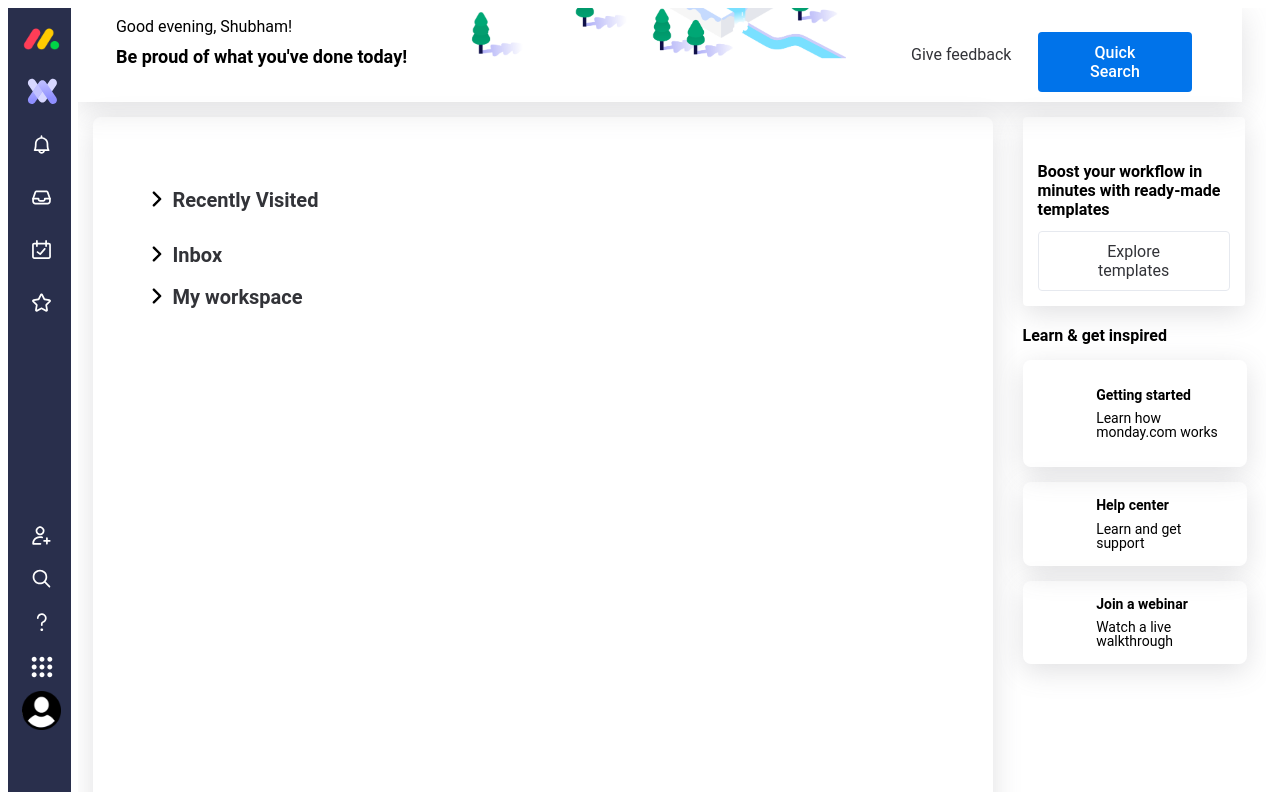
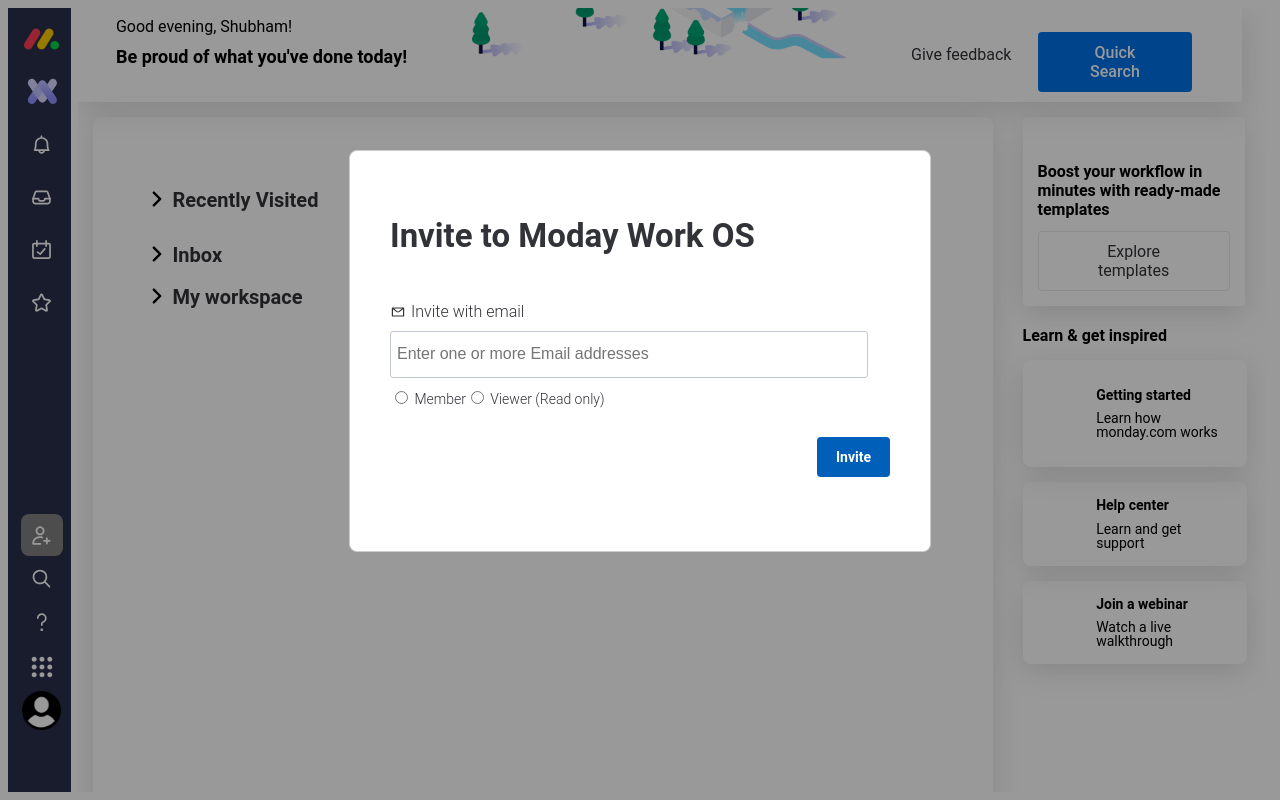
Before and after one commit to lokeshchoudharyprogrammer/Solution.com, a plain HTML site: page dashboard.html in a window 1280 px wide. Both pictures are taken after a click on the element 41 px from the left and 535 px from the top of the page. Drawn offline with nearby package versions, Linux system fonts and the light colour scheme.

Commit message:
completed_day_4_work_fw22_0405

```diff
--- a/dashboard.html
+++ b/dashboard.html
@@ -160,7 +160,7 @@
             width: 90%;
             border-radius: 8px;
             height: 110%;
-            -webkit-box-shadow:  rgba(100, 100, 111, 0.2) 0px 7px 29px 0px;
+            -webkit-box-shadow: rgba(100, 100, 111, 0.2) 0px 7px 29px 0px;
             box-shadow: rgba(100, 100, 111, 0.2) 0px 7px 29px 0px;
         }
 
@@ -258,9 +258,10 @@
 
 
         }
-        .answer.shown>div>button{
+
+        .answer.shown>div>button {
             padding: 20px;
-            background-color:#f65f7c;
+            background-color: #f65f7c;
             color: white;
             border-radius: 8px;
             border: none;
@@ -291,11 +292,13 @@
             font-family: Roboto, Rubik, Noto Kufi Arabic, Noto Sans JP, sans-serif;
             margin-top: 5px;
         }
-        .answer.shown>div:nth-child(2)>div:nth-child(2)>a{
+
+        .answer.shown>div:nth-child(2)>div:nth-child(2)>a {
             text-decoration: none;
             font-weight: 500;
-            color:#1f76c2
+            color: #1f76c2
         }
+
         .answer.shown>div:nth-child(2)>div:nth-child(1)>h4 {
             margin: 0px;
             padding: 0px;
@@ -306,6 +309,7 @@
             margin-top: 5px;
             padding-left: 10px;
         }
+
         /* Properties fro left panel elements ends here */
 
         #right_panel {
@@ -414,6 +418,113 @@
             outline: none;
             padding: 6px;
         }
+
+        #inviteMem {
+            position: fixed;
+            z-index: 1;
+            left: 0%;
+            top: 0%;
+            display: none;
+            width: 100%;
+            height: 100%;
+            outline: none;
+            padding: 0px;
+            box-shadow: rgb(0 0 0) 0px 6px 20px 0px;
+            overflow: auto;
+            background-color: rgba(0, 0, 0, 0.4);
+            font-family: Roboto, Rubik, Noto Kufi Arabic, Noto Sans JP, sans-serif;
+        }
+
+        #inviteMem>div {
+            display: flex;
+            flex-direction: column;
+            width: 500px;
+            height: 320px;
+            margin: auto;
+            background-color: #fff;
+            margin-top: 150px;
+            border: 1px solid rgb(204, 204, 204);
+            border-radius: 8px;
+            padding: 40px;
+
+        }
+
+        #inviteMem>div>div {
+            margin: 10px 0px;
+        }
+
+        /*next one is Invite Members  */
+        #inviteMem>div>div:nth-child(1) {
+            font-size: 22px;
+            font-weight: 300;
+            color: #323338;
+            margin: 0;
+            padding: 0;
+            border: 0;
+            line-height: 1.1;
+            box-sizing: border-box;
+            vertical-align: baseline;
+        }
+
+        #inviteMem>div>div:nth-child(2)>div:nth-child(1) {
+            font-size: 16px;
+            color: #323338;
+            display: flex;
+            align-items: center;
+        }
+
+        #inviteMem>div>div:nth-child(2)>div:nth-child(1)>svg {
+            margin-right: 5px;
+        }
+
+        #inviteMem>div>div:nth-child(2)>div:nth-child(2)>input {
+            width: 94%;
+            height: 40px;
+            height: 40px;
+            font-size: 14px;
+            font-weight: 300;
+            color: #323338;
+            border: 1px solid;
+            border-radius: 3px;
+            border-color: #c3c6d4;
+            padding: 2px 0px 3px 6px;
+        }
+
+        #inviteMem>div>div:nth-child(2)>div:nth-child(2)>input::placeholder {
+            font-size: 16px;
+            font-weight: 100;
+        }
+
+        #inviteMem>div>div:nth-child(2)>div {
+            margin: 10px 0px;
+            font-size: 14px;
+            font-weight: 300;
+            color: #323338;
+        }
+
+        #inviteMem>div>div:nth-child(2)>div:nth-child(3) {
+            display: flex;
+            margin: 10px 0px;
+        }
+
+        #inviteMem>div>div:nth-child(3) {
+            height: 100px;
+            display: flex;
+            flex-direction: row-reverse;
+            justify-content: right;
+        }
+
+        #inviteMem>div>div:nth-child(3)>div>button {
+            border: none;
+            background-color: #0060B9;
+            color: white;
+            padding: 8px 19px;
+            height: 40px;
+            font-size: 14px;
+            font-weight: 700;
+            font-family: Roboto, Rubik, Noto Kufi Arabic, Noto Sans JP, sans-serif;
+            border-radius: 4px;
+        }
     </style>
 </head>
 
@@ -499,7 +610,7 @@
             <div></div>
             <div>
                 <div>
-                    <div class="ab">
+                    <div class="ab" id="inviteBtn">
                         <svg viewBox="0 0 20 20" fill="currentColor" width="23" height="23" aria-hidden="true"
                             class="icon_component surface-item-icon icon_component--no-focus-style">
                             <path
@@ -519,6 +630,43 @@
                                 d="M8.65191 2.37299C6.9706 2.37299 5.35814 3.04089 4.16927 4.22976C2.9804 5.41863 2.3125 7.03108 2.3125 8.7124C2.3125 10.3937 2.9804 12.0062 4.16927 13.195C5.35814 14.3839 6.9706 15.0518 8.65191 15.0518C10.0813 15.0518 11.4609 14.5691 12.5728 13.6939L16.4086 17.5303C16.7014 17.8232 17.1763 17.8232 17.4692 17.5303C17.7621 17.2375 17.7622 16.7626 17.4693 16.4697L13.6334 12.6333C14.5086 11.5214 14.9913 10.1418 14.9913 8.7124C14.9913 7.03108 14.3234 5.41863 13.1346 4.22976C11.9457 3.04089 10.3332 2.37299 8.65191 2.37299ZM12.091 12.1172C12.9878 11.2113 13.4913 9.98783 13.4913 8.7124C13.4913 7.42891 12.9815 6.19798 12.0739 5.29042C11.1663 4.38285 9.9354 3.87299 8.65191 3.87299C7.36842 3.87299 6.1375 4.38285 5.22993 5.29042C4.32237 6.19798 3.8125 7.42891 3.8125 8.7124C3.8125 9.99589 4.32237 11.2268 5.22993 12.1344C6.1375 13.0419 7.36842 13.5518 8.65191 13.5518C9.92736 13.5518 11.1509 13.0483 12.0568 12.1514C12.0623 12.1455 12.0679 12.1397 12.0737 12.134C12.0794 12.1283 12.0851 12.1227 12.091 12.1172Z"
                                 fill="currentColor" fill-rule="evenodd" clip-rule="evenodd"></path>
                         </svg>
+                    </div>
+
+                    <div id="inviteMem">
+                        <div>
+                            <div>
+                                <h2>Invite to Moday Work OS</h2>
+                            </div>
+                            <div>
+                                <div><svg viewBox="0 0 20 20" fill="currentColor" width="16" height="16"
+                                        aria-hidden="true" class="icon_component email-icon">
+                                        <path
+                                            d="M3 4.25C2.58579 4.25 2.25 4.58579 2.25 5V15C2.25 15.4142 2.58579 15.75 3 15.75H17C17.4142 15.75 17.75 15.4142 17.75 15V5C17.75 4.58579 17.4142 4.25 17 4.25H3ZM3.75 6.71589V14.25H16.25V6.71591L11.802 10.1371C11.2854 10.5346 10.6518 10.75 10 10.75C9.3482 10.75 8.71468 10.5346 8.19805 10.1371L3.75 6.71589ZM15.0455 5.75H4.95456L9.1126 8.94818L9.11265 8.94821C9.36706 9.14393 9.67903 9.25004 10 9.25004C10.321 9.25004 10.633 9.14393 10.8874 8.94821L10.8874 8.94818L15.0455 5.75Z"
+                                            fill="currentColor" fill-rule="evenodd" clip-rule="evenodd"></path>
+                                    </svg>Invite with email</div>
+
+                                <div>
+                                    <input type="text" placeholder="Enter one or more Email addresses">
+                                </div>
+                                <div id="radios">
+                                    <div>
+                                        <input name="users" type="radio">
+                                        <span>Member</span>
+                                    </div>
+                                    <div>
+                                        <input name="users" type="radio">
+                                        <span>Viewer (Read only)</span>
+                                    </div>
+                                </div>
+                            </div>
+
+
+                            <div>
+                                <div>
+                                    <button>Invite</button>
+                                </div>
+                            </div>
+                        </div>
                     </div>
                 </div>
                 <div>
@@ -598,13 +746,14 @@
                                     </div>
                                     <div>
                                         <div>
-                                        <svg viewBox="0 0 20 20" fill="currentColor" width="30"
-                                                        height="30" aria-hidden="true" aria-label="Public board">
+                                            <svg viewBox="0 0 20 20" fill="currentColor" width="30" height="30"
+                                                aria-hidden="true" aria-label="Public board">
                                                 <path
                                                     d="M7.5 4.5H16C16.2761 4.5 16.5 4.72386 16.5 5V15C16.5 15.2761 16.2761 15.5 16 15.5H7.5L7.5 4.5ZM6 4.5H4C3.72386 4.5 3.5 4.72386 3.5 5V15C3.5 15.2761 3.72386 15.5 4 15.5H6L6 4.5ZM2 5C2 3.89543 2.89543 3 4 3H16C17.1046 3 18 3.89543 18 5V15C18 16.1046 17.1046 17 16 17H4C2.89543 17 2 16.1046 2 15V5Z"
                                                     fill="currentColor" fill-rule="evenodd" clip-rule="evenodd">
                                                 </path>
-                                                    </svg></div>
+                                            </svg>
+                                        </div>
                                         <div>Your first board</div>
                                     </div>
 
@@ -635,7 +784,9 @@
                                         <img width="25%" src="images\damann.jpg" alt="">
                                     </div>
                                     <div>
-                                        <div><h4>Hi</h4></div>
+                                        <div>
+                                            <h4>Hi</h4>
+                                        </div>
                                         <div><a href="">@ Shubham Yadav,</a></div>
                                     </div>
 
@@ -664,7 +815,9 @@
                                             <button>M</button>
                                         </div>
                                         <div>
-                                        <div><h4 style="font-weight: 400;">(--)</h4></div>
+                                            <div>
+                                                <h4 style="font-weight: 400;">(--)</h4>
+                                            </div>
                                             <div style="font-weight: 400;">My workspace</div>
                                         </div>
                                     </div>
@@ -761,4 +914,23 @@
     });
 
 
+//for invite functionality
+
+var modal = document.getElementById("inviteMem");
+
+var btn = document.getElementById("inviteBtn");
+
+btn.onclick = function() {
+  modal.style.display = "block";
+  btn.style.backgroundColor= "grey";
+}
+
+window.onclick = function(event) {
+  if (event.target == modal) {
+    modal.style.display = "none";
+    btn.style.backgroundColor= ""
+  }
+}
+
+
 </script>
```
Also changed, not shown: admin.html (added, +12 -0 lines), adminSignin.html (added, +175 -0 lines), adminSignup.html (added, +160 -0 lines). Lines whose indentation alone changed are shown as unchanged.
